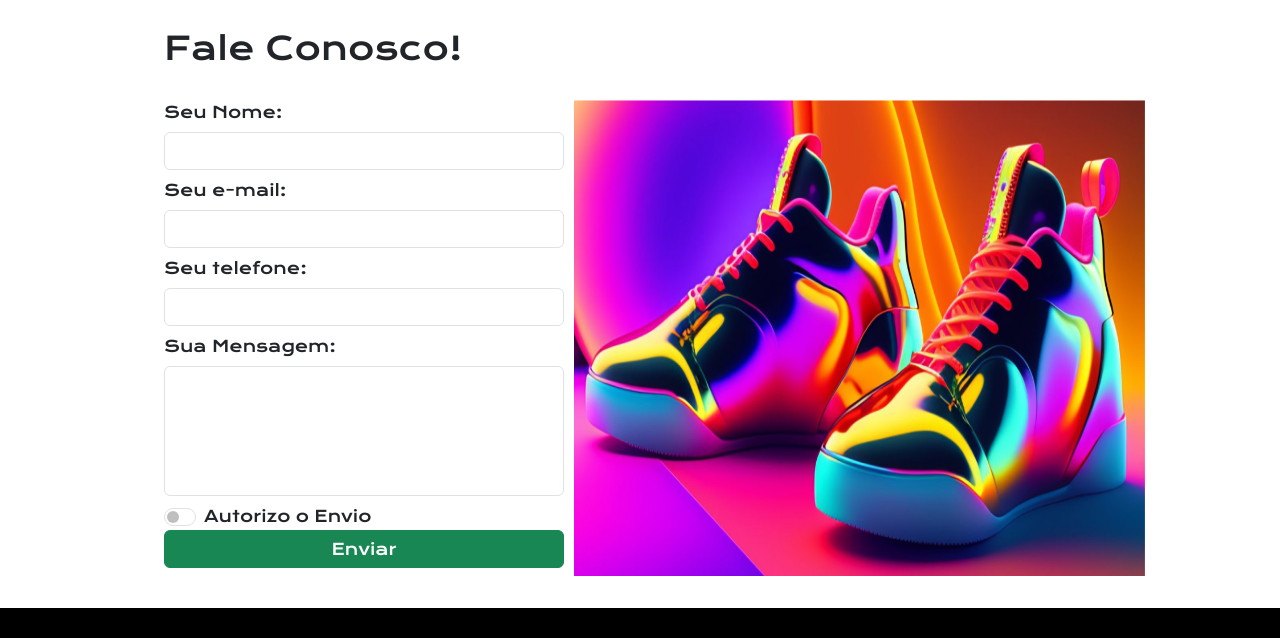
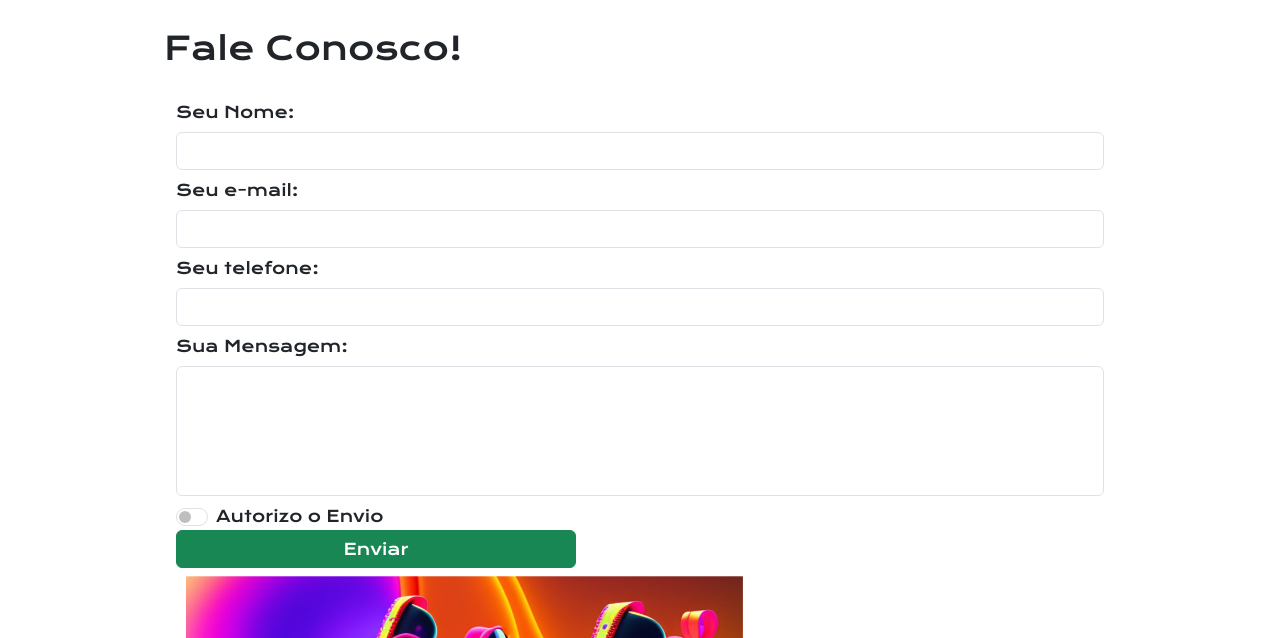
Before and after one commit to AndreDG88/exercicio-ebacshoes, a plain HTML site: page index.html in a window 1280 px wide. Shown: the part 3484-4122 px from the top of the page. Drawn offline with nearby package versions, Linux system fonts and the light colour scheme.

Commit message:
Update index.html

```diff
--- a/index.html
+++ b/index.html
@@ -316,7 +316,7 @@
                 <section id="contact" class="container conteudo">
                 <div class="container">
                 <h2>Fale Conosco!</h2>
-                <div class="contact-forms">
+                <div class="contact-forms container">
                     <div class="row">
                          <div class="col">
                          <form>
```
